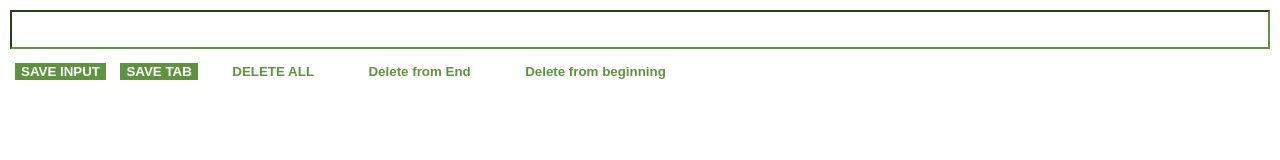
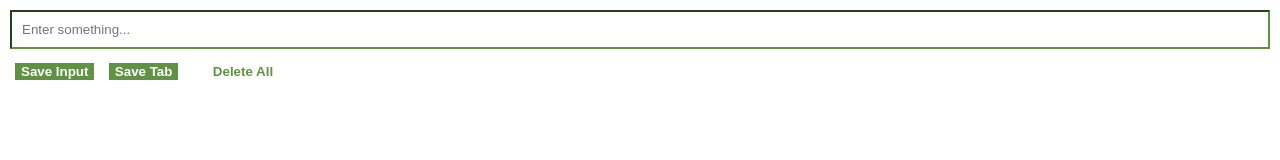
Before and after one commit to Awadesh365/Track-My-People-extension, a website built with Vite: page index.html in a window 1280 px wide. Built offline with nearby package versions, Linux system fonts and the light colour scheme.

Commit message:
Update index.html

```diff
--- a/index.html
+++ b/index.html
@@ -1,20 +1,25 @@
+<!DOCTYPE html>
 <html>
 
 <head>
     <link rel="stylesheet" href="index.css" />
+    <!-- Consider adding a title element to provide a title for your extension -->
+    <title>Track Lead</title>
 </head>
 
 <body>
     <!-- Create an input element with type="text" and id="input-el" -->
-    <input type="text" id="input-el" />
-    <!-- Create a SAVE INPUT button with id="input-btn" -->
-    <button id="input-btn">SAVE INPUT</button>
-    <button id="tab-btn">SAVE TAB</button>
-    <button id="delete-btn">DELETE ALL</button>
-    <button id="deleteone-btn">Delete from End</button>
-    <button id="shift-btn">Delete from beginning</button>
+    <input type="text" id="input-el" placeholder="Enter something..." />
 
+    <!-- Use descriptive button labels -->
+    <button id="input-btn">Save Input</button>
+    <button id="tab-btn">Save Tab</button>
+    <button id="delete-btn">Delete All</button>
+
+    <!-- Use an unordered list (ul) to display saved items -->
     <ul id="ul-el"></ul>
+
+    <!-- Include JavaScript at the end to ensure the DOM is fully loaded -->
     <script src="index.js"></script>
 </body>
 
```
